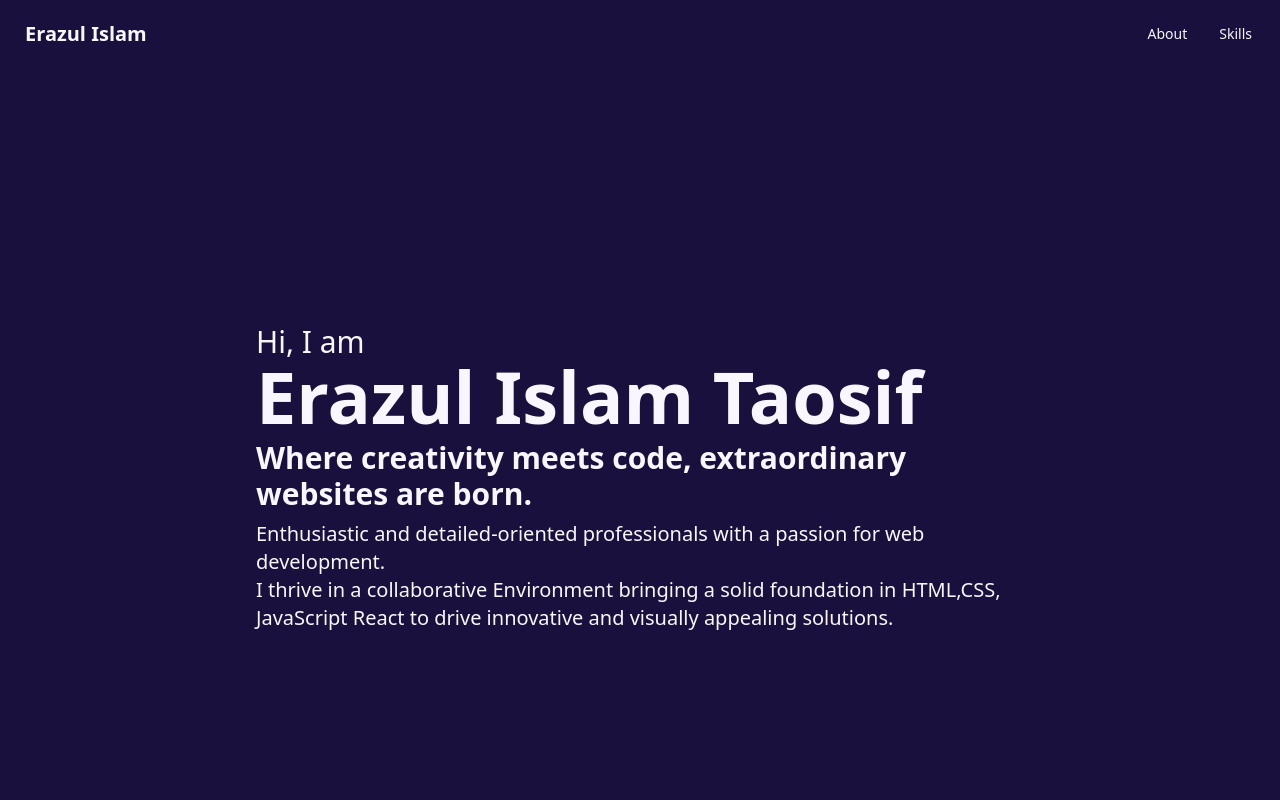
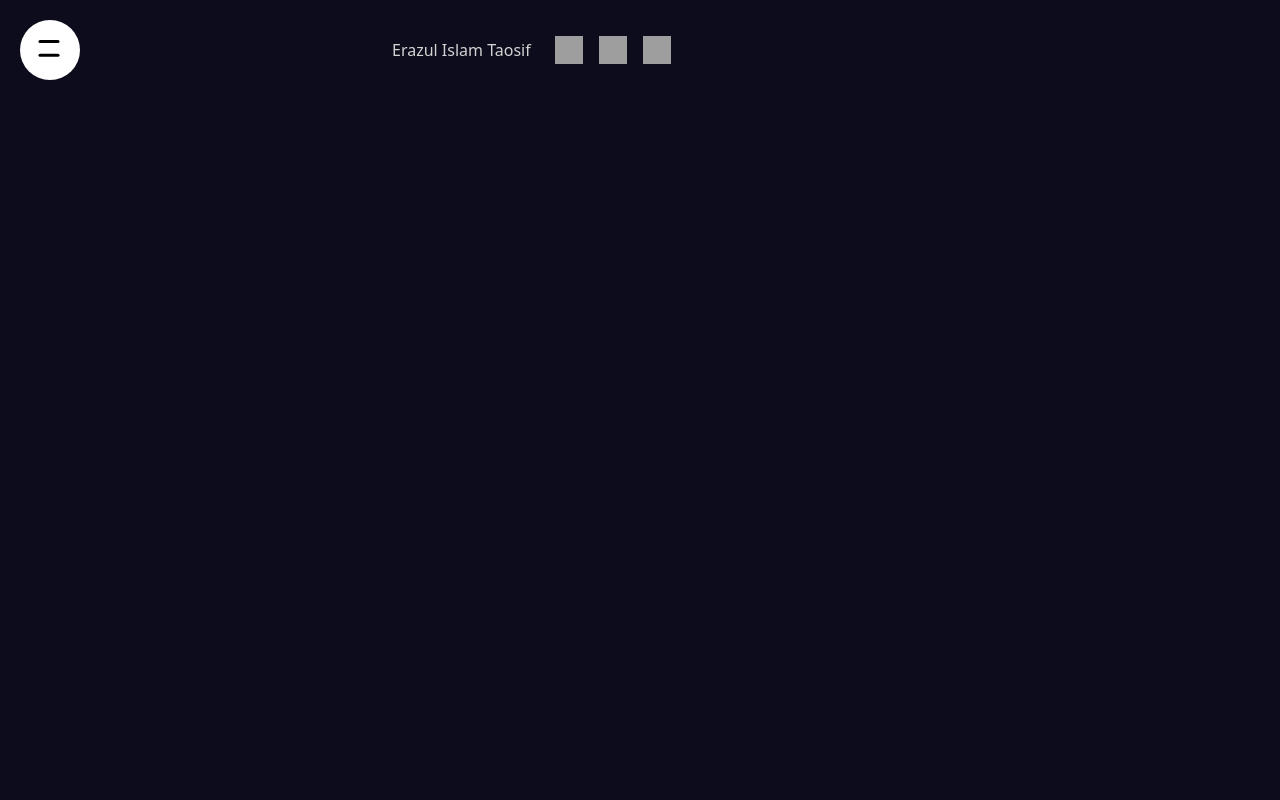
Before and after one commit to Erazul-Islam/Portfolio, a React (Vite) app: page / in a window 1280 px wide. Shown: the top 800 px of the page. Built offline with nearby package versions, Linux system fonts and the light colour scheme; grey boxes are pictures that could not be loaded.

Commit message:
toggle button

```diff
--- a/index.html
+++ b/index.html
@@ -4,6 +4,7 @@
     <meta charset="UTF-8" />
     <link rel="icon" type="image/svg+xml" href="https://i.ibb.co/9v9VQy2/erazul-pic.jpg" />
     <meta name="viewport" content="width=device-width, initial-scale=1.0" />
+    <link href="https://fonts.googleapis.com/css2?family=DM+Sans:ital,opsz,wght@0,9..40,100;0,9..40,200;0,9..40,300;0,9..40,400;0,9..40,500;0,9..40,600;0,9..40,700;0,9..40,800;0,9..40,900;0,9..40,1000;1,9..40,100;1,9..40,1000&display=swap" rel="stylesheet">
     <title>Erazul Islam</title>
   </head>
   <body>
--- a/package.json
+++ b/package.json
@@ -10,11 +10,13 @@
     "preview": "vite preview"
   },
   "dependencies": {
+    "framer-motion": "^10.16.16",
     "localforage": "^1.10.0",
     "match-sorter": "^6.3.1",
     "react": "^18.2.0",
     "react-dom": "^18.2.0",
     "react-router-dom": "^6.21.0",
+    "sass": "^1.69.5",
     "sort-by": "^1.2.0"
   },
   "devDependencies": {
--- a/src/Components/Navbar/Navbar.jsx
+++ b/src/Components/Navbar/Navbar.jsx
@@ -1,24 +1,22 @@
+import Sidebar from "../sidebar/sidebar";
+import "./navbar.scss"
+import { motion } from "framer-motion"
 const Navbar = () => {
     return (
-        <div>
-            <div className="navbar lg:justify-between bg-base-100">
-                <div className="navbar-start">
-                    <div className="dropdown">
-                        <div tabIndex={0} role="button" className="btn btn-ghost lg:hidden">
-                            <svg xmlns="http://www.w3.org/2000/svg" className="h-5 w-5" fill="none" viewBox="0 0 24 24" stroke="currentColor"><path strokeLinecap="round" strokeLinejoin="round" strokeWidth="2" d="M4 6h16M4 12h8m-8 6h16" /></svg>
-                        </div>
-                        <ul tabIndex={0} className="menu menu-sm dropdown-content mt-3 z-[1] p-2 shadow bg-base-100 rounded-box w-52">
-                            <li><a>Item 1</a></li>
-                            <li><a>Item 3</a></li>
-                        </ul>
-                    </div>
-                    <a className="btn btn-ghost text-xl">Erazul Islam</a>
-                </div>
-                <div className="navbar-center hidden lg:flex">
-                    <ul className="menu menu-horizontal px-1">
-                        <li><a>About</a></li>
-                        <li><a>Skills</a></li>
-                    </ul>
+        <div className="navbar">
+            <Sidebar></Sidebar>
+            <div className="flex lg:ml-96 gap-6 h-full justify-between">
+                <motion.div initial={{opacity:0,scale:0.5}} animate={{opacity:1,scale:1}} transition={{duration:0.5}} >Erazul Islam Taosif</motion.div>
+                <div className="flex gap-4">
+                    <a href="#">
+                        <img className="w-7 h-7" src="https://i.ibb.co/p4m4tq0/youtube.png" alt="" />
+                    </a>
+                    <a href="#">
+                        <img className="w-7 h-7" src="https://i.ibb.co/VTmBs4R/instagram.png" alt="" />
+                    </a>
+                    <a href="#">
+                        <img className="w-7 h-7" src="https://i.ibb.co/bPJhLsM/dribbble.png" alt="" />
+                    </a>
                 </div>
             </div>
         </div>
--- /dev/null
+++ b/src/Components/Navbar/Test.jsx
@@ -0,0 +1,25 @@
+import { motion } from "framer-motion"
+import { useState } from "react";
+const Test = () => {
+
+   const [open,setOpen] = useState(false)
+
+    const variants = {
+        visible: {opacity:1, x:1000, transition:{duration:2}},
+        hidden: {opacity:0}
+    }
+
+    return (
+        <div className="h-screen flex items-center justify-center">
+            <motion.div
+            variants={variants}
+            transition={{duration:2}}
+            animate={open ? "visible" : "hidden"}
+            className=" h-[200px] w-[200px] bg-white">
+            </motion.div>
+            <button onClick={() =>setOpen(prev => !prev)}>click</button>
+        </div>
+    );
+};
+
+export default Test;
--- /dev/null
+++ b/src/Components/Navbar/navbar.scss
@@ -0,0 +1,3 @@
+.navbar{
+    height: 100px;
+}
--- /dev/null
+++ b/src/Components/Sidebar/Sidebar.jsx
@@ -0,0 +1,41 @@
+import { useState } from "react";
+import Social from "./Social";
+import Toggle from "./Toggle";
+import { motion } from "framer-motion"
+
+const Sidebar = () => {
+
+    const [open,setOpen] = useState(false)
+
+    const variants = {
+        open:{
+            clipPath: "circle(1200px at 50px 50px)",
+            transition:{
+                type: 'spring',
+                stiffness: 20,
+            }
+        },
+        closed: {
+            clipPath: "circle(30px at 50px 50px)",
+            transition: {
+                delay: 0.5,
+                type: "spring",
+                stiffness: 400,
+                damping: 40,
+            }
+        }
+    }
+
+    return (
+        <div>
+            <motion.div animate={open ? "open" : "closed"} className="sidebar flex flex-col items-center justify-center bg-whitem text-black">
+                <motion.div variants={variants} className="bg fixed bottom-0 top-0 left-0 w-[300px] bg-white">
+                    <Social> </Social>
+                </motion.div>
+                    <Toggle setOpen={setOpen} ></Toggle>
+            </motion.div>
+        </div>
+    );
+};
+
+export default Sidebar;
--- /dev/null
+++ b/src/Components/Sidebar/Social.jsx
@@ -0,0 +1,18 @@
+const Social = () => {
+
+    const items = [
+        "Homepage","Services","Portfolio","Contact","About"
+    ]
+
+    return (
+        <div className="absolute w-full h-full flex flex-col items-center justify-center gap-5 ">
+            {
+                items.map(item => (
+                    <a className="text-2xl font-semibold" href={`#${item}`} key={item}>{item}</a>
+                ))
+            }
+        </div>
+    );
+};
+
+export default Social;
--- /dev/null
+++ b/src/Components/Sidebar/Toggle.jsx
@@ -0,0 +1,27 @@
+/* eslint-disable react/prop-types */
+import { motion } from "framer-motion"
+const Toggle = ({setOpen}) => {
+    return (
+        <div >
+            <button onClick={() => setOpen((prev) => !prev)} className="w-[50px] h-[50px] rounded-[50%] cursor-pointer fixed top-[25px] left-[38px] bg-transparent border-none">
+                <svg width="23" height='23' viewBox="0 0 23 23">
+                    <motion.path strokeWidth="3" stroke="black" strokeLinecap="round"
+                    variants={{
+                        closed: {d: "M 2 2.5 L 20 2.5"},
+                        open: {d: "M 3 16.5 L 17 2.5"}
+                    }}
+                    ></motion.path>
+                    <motion.path strokeWidth="3" stroke="black" strokeLinecap="round"></motion.path>
+                    <motion.path strokeWidth="3" stroke="black" strokeLinecap="round"
+                     variants={{
+                        closed: {d: "M 2 16.346 L 20 16.346"},
+                        open: {d: "M 3 2.5 L 17 16.346"}
+                     }}
+                    ></motion.path>
+                </svg>
+            </button>
+        </div>
+    );
+};
+
+export default Toggle;
--- a/src/Pages/Home/Home.jsx
+++ b/src/Pages/Home/Home.jsx
@@ -1,17 +1,20 @@
-import About from "../../Components/About/About";
-import Banner from "../../Components/Banner/Banner";
 import Navbar from "../../Components/Navbar/Navbar";
+import "./app.scss"
 
 const Home = () => {
     return (
         <div>
-            <Navbar></Navbar>
-            <div className="lg:ml-64 lg:mt-64 lg:mr-64">
-                <Banner></Banner>
-                <div className="mt-96">
-                    <About></About>
-                </div>
-            </div>
+            <section id="Homepage">
+                <Navbar></Navbar>
+            </section>
+            <section>Paralax</section>
+            <section id="Portfolio">Paralax</section>
+            <section id="Services">Services</section>
+            <section>portfolio1</section>
+            <section>portfolio2</section>
+            <section>portfolio3</section>
+            <section id="Contact">Contact</section>
+            <section id="About">About</section>
         </div>
     );
 };
--- /dev/null
+++ b/src/Pages/Home/app.scss
@@ -0,0 +1,25 @@
+html{
+    scroll-snap-type: y mandatory;
+    scroll-behavior: smooth;
+}
+
+*{
+    padding: 0;
+    margin: 0;
+    box-sizing: border-boxs;
+}
+
+body{
+    background-color: #0c0c1d;
+    color: lightgray;
+}
+
+a{
+    text-decoration: none;
+    color: inherit;
+}
+
+section{
+    height: 100vh;
+    scroll-snap-align: center;
+}
```
Also changed, not shown: 1 other file (tests, documents, lock files or other folders).
